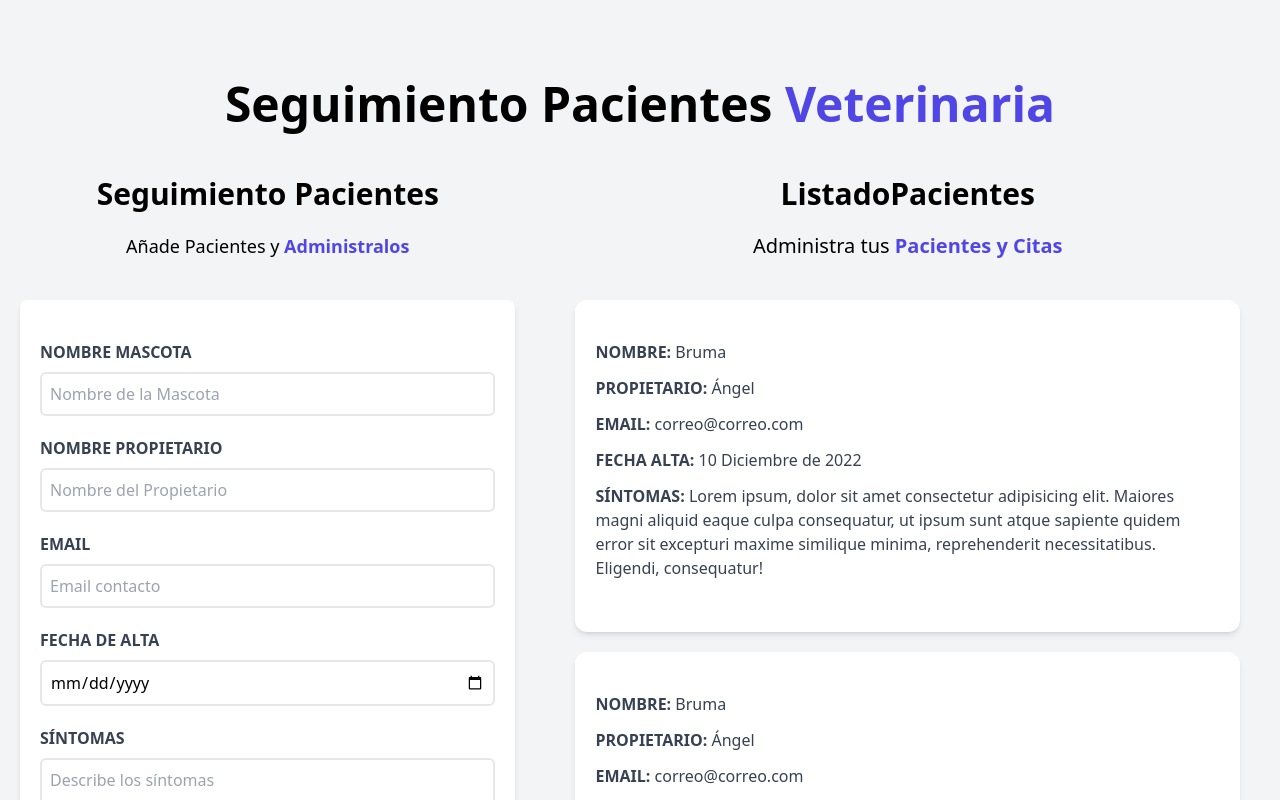
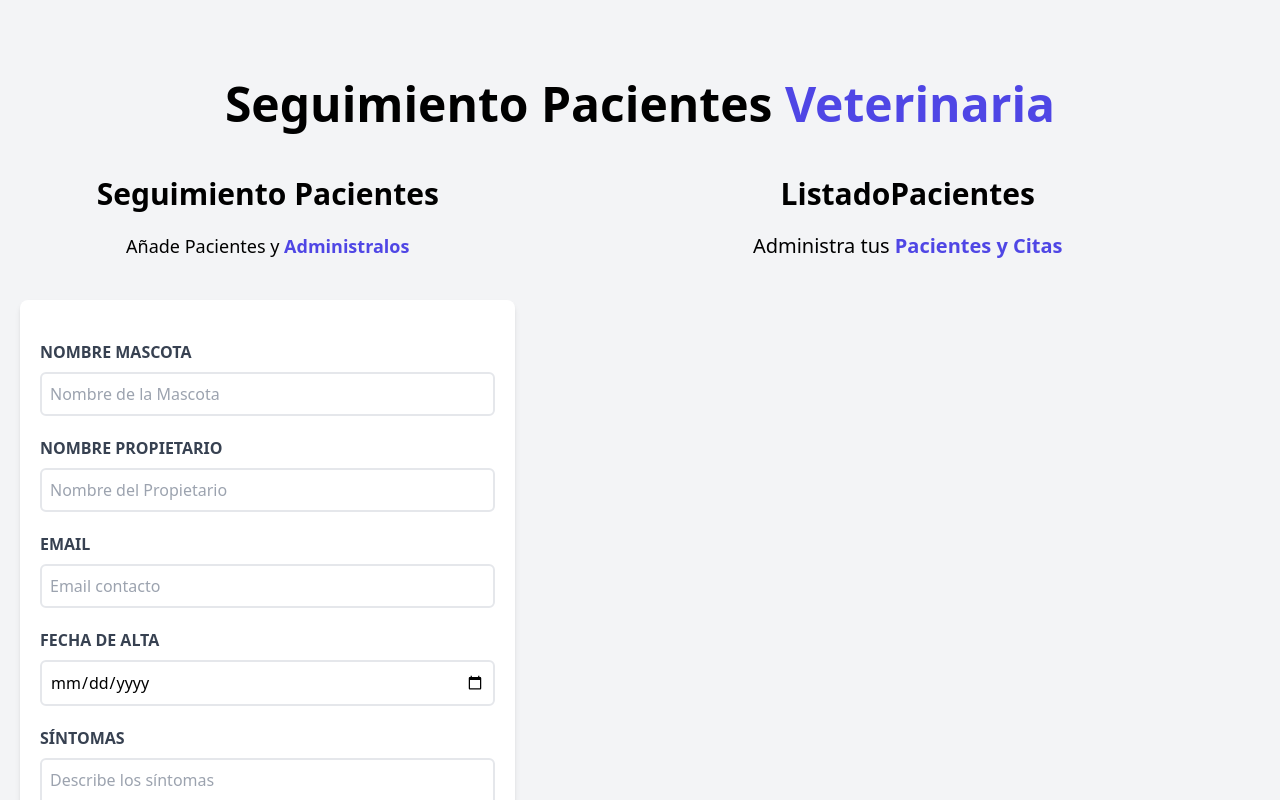
Before and after one commit to acuesta93/veterinary-react, a React (Vite) app: page / in a window 1280 px wide. Shown: the top 800 px of the page. Built offline with nearby package versions, Linux system fonts and the light colour scheme.

Commit message:
Logic to add pacients

```diff
--- a/src/App.jsx
+++ b/src/App.jsx
@@ -15,7 +15,9 @@
             pacientes = {pacientes}
             setPacientes = {setPacientes}
           />
-          <ListadoPacientes/>
+          <ListadoPacientes
+            pacientes = {pacientes}
+          />
         </div>
     </div>
   )
--- /dev/null
+++ b/src/components/Error.jsx
@@ -0,0 +1,11 @@
+function Error({children}) {
+    return (
+        <div className='bg-red-400 text-white text-center p-3 uppercase font-bold mb-3 rounded-lg'>
+            <p>
+                {children}
+            </p>
+        </div>
+    )
+}
+
+export default Error
--- a/src/components/Formulario.jsx
+++ b/src/components/Formulario.jsx
@@ -1,5 +1,6 @@
 import React from 'react'
 import {useState, useEffect} from 'react';
+import Error from './Error';
 
 
 function Formulario({ pacientes, setPacientes }) {
@@ -9,6 +10,13 @@
     const [fecha, setFecha] = useState('');
     const [sintomas, setSintomas] = useState('');
     const [error, setError] = useState(false)
+
+    const generarId = () => {
+        const random = Math.random().toString(36).substr(2);
+        const fecha = Date.now().toString(36);
+
+        return random + fecha
+    }
 
     const handleSubmit = (e) =>{
         e.preventDefault();
@@ -29,7 +37,8 @@
             propietario,
             email,
             fecha,
-            sintomas
+            sintomas,
+            id : generarId()
         }
 
         setPacientes(... pacientes, objetoPaciente)
@@ -56,13 +65,7 @@
             onSubmit={ handleSubmit}
             className='bg-white shadow-md rounded-lg py-10 px-5 mb-10'
         >
-            {error && (
-                <div className='bg-red-400 text-white text-center p-3 uppercase font-bold mb-3 rounded-lg'>
-                    <p>
-                        Se deben de rellenar todos los campos.
-                    </p>
-                </div>
-            )}
+            {error && <Error><p>Todos los campos son obligatorios</p></Error>}
             <div className='mb-5'>
                 <label htmlFor='mascota' className='block text-gray-700 uppercase font-bold'>
                     Nombre Mascota
--- a/src/components/ListadoPacientes.jsx
+++ b/src/components/ListadoPacientes.jsx
@@ -1,7 +1,8 @@
 import React from 'react'
 import Paciente from './Paciente'
 
-function ListadoPacientes() {
+function ListadoPacientes({pacientes}) {
+
   return (
     <div className='px-5 md:w-1/2 lg:w-3/5 md:h-screen overflow-y-scroll'>
         <h2 className='font-black text-3xl text-center'>ListadoPacientes</h2>
@@ -11,14 +12,11 @@
             <span  className='text-indigo-600 font-bold'>Pacientes y Citas</span>
         </p>
 
-        <Paciente />
-        <Paciente />
-        <Paciente />
-        <Paciente />
-        <Paciente />
-        <Paciente />
-        <Paciente />
-
+      { pacientes.map( paciente => (
+        <Paciente
+          key = {paciente.id}
+          paciente = {paciente}
+      />))}
 
     </div>
   )
--- a/src/components/Paciente.jsx
+++ b/src/components/Paciente.jsx
@@ -1,27 +1,29 @@
 import React from 'react'
 
-function Paciente() {
+function Paciente({paciente}) {
+    const {nombre, propietario, email, fecha, sintomas} = paciente
+
   return (
     <div className='mx-5 my-5 bg-white shadow-md px-5 py-10 rounded-xl'>
             <p className='font-bold mb-3 text-gray-700 uppercase'>
                 Nombre: {' '}
-                <span className='font-normal normal-case'>Bruma</span>
+                <span className='font-normal normal-case'>{nombre}</span>
             </p>
             <p className='font-bold mb-3 text-gray-700 uppercase'>
                 Propietario: {' '}
-                <span className='font-normal normal-case'>Ángel</span>
+                <span className='font-normal normal-case'>{propietario}</span>
             </p>
             <p className='font-bold mb-3 text-gray-700 uppercase'>
                 Email: {' '}
-                <span className='font-normal normal-case'>correo@correo.com</span>
+                <span className='font-normal normal-case'>{email}</span>
             </p>
             <p className='font-bold mb-3 text-gray-700 uppercase'>
                 Fecha Alta: {' '}
-                <span className='font-normal normal-case'>10 Diciembre de 2022</span>
+                <span className='font-normal normal-case'>{fecha}</span>
             </p>
             <p className='font-bold mb-3 text-gray-700 uppercase'>
                 Síntomas: {' '}
-                <span className='font-normal normal-case'>Lorem ipsum, dolor sit amet consectetur adipisicing elit. Maiores magni aliquid eaque culpa consequatur, ut ipsum sunt atque sapiente quidem error sit excepturi maxime similique minima, reprehenderit necessitatibus. Eligendi, consequatur!</span>
+                <span className='font-normal normal-case'>{sintomas}</span>
             </p>
         </div>
   )
```
